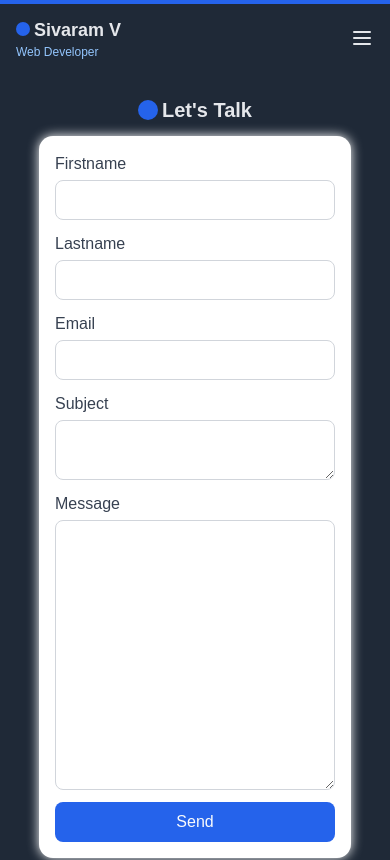
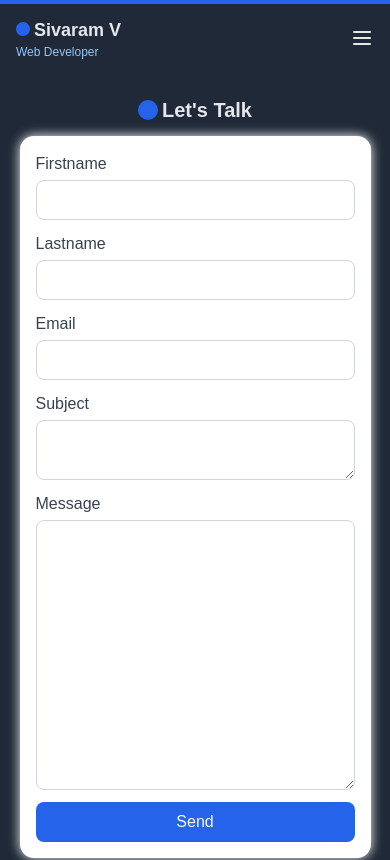
Before and after one commit to sivaram-37/my-portfolio, a Next.js app: page /contact in a window 390 px wide. Shown: the top 860 px of the page. Built offline with nearby package versions, Linux system fonts and the light colour scheme.

Commit message:
increased width in mobile layout

```diff
--- a/src/components/contact/contact-form.jsx
+++ b/src/components/contact/contact-form.jsx
@@ -13,7 +13,7 @@ export default function ContactForm({ form, isSubmitting, onSubmit }) {
 			<Form {...form}>
 				<form
 					onSubmit={form.handleSubmit(onSubmit)}
-					className="p-4 md:p-6 w-4/5 md:w-5/6 lg:w-3/4 mx-auto text-sm lg:text-lg space-y-3 md:space-y-5 shadow-[0_0_12px] shadow-white rounded-md bg-white text-gray-500"
+					className="p-4 md:p-6 w-[90%] md:w-5/6 lg:w-3/4 mx-auto text-sm lg:text-lg space-y-3 md:space-y-5 shadow-[0_0_12px] shadow-white rounded-md bg-white text-gray-500"
 				>
 					{/* Firstname and Lastname */}
 					<div className="grid grid-cols-1 md:grid-cols-2 gap-y-3 gap-x-6">
```
